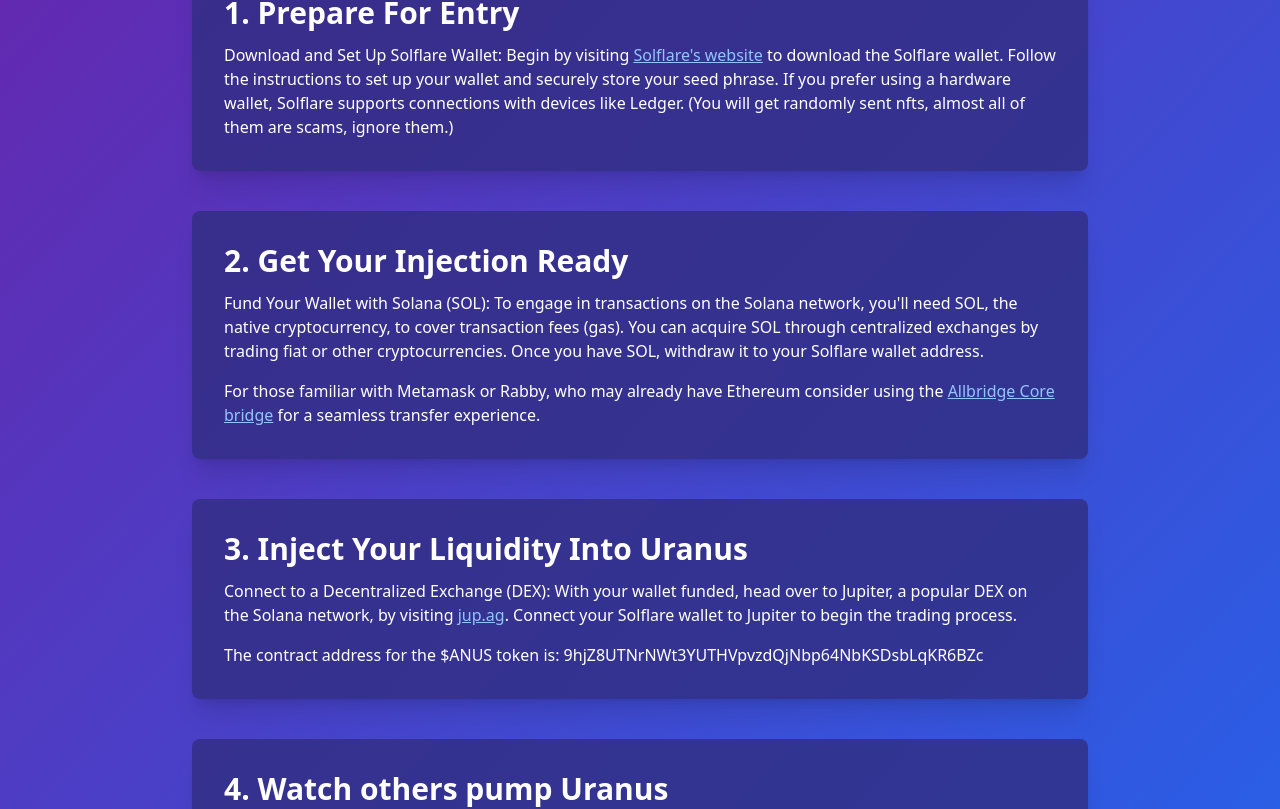
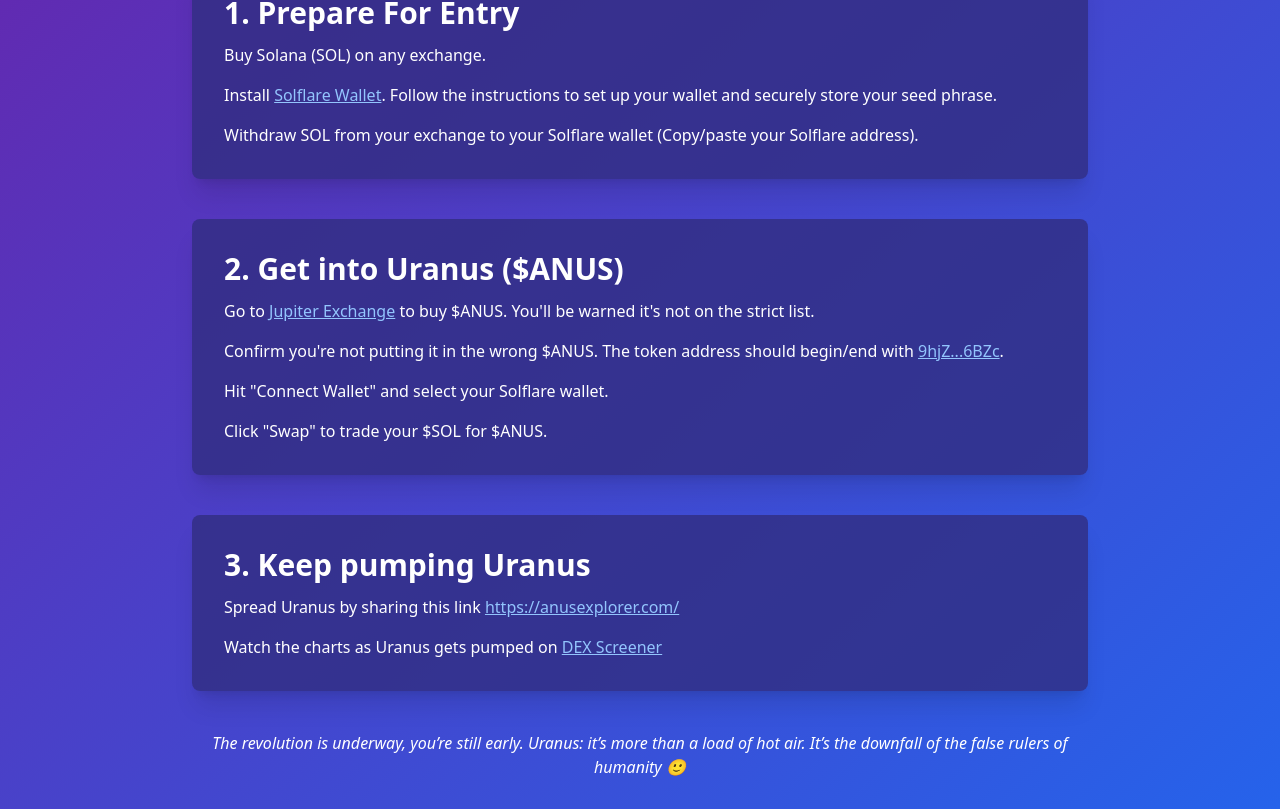
Before and after one commit to iCoderBilal/anusexplorer, a React (Create React App) app: page / in a window 1280 px wide. Shown: the part 2517-3326 px from the top of the page. Built offline with nearby package versions, Linux system fonts and the light colour scheme.

Commit message:
update how-to

```diff
--- a/src/components/Believe.jsx
+++ b/src/components/Believe.jsx
@@ -18,34 +18,41 @@
       <div className="journey-step bg-indigo-900 bg-opacity-80 shadow-xl p-5 lg:p-8 rounded-lg">
         <h2 className="text-3xl font-semibold mb-3">1. Prepare For Entry</h2>
         <p>
-        Download and Set Up Solflare Wallet: Begin by visiting <a href="https://solflare.com/" className="underline text-blue-300 hover:text-blue-200" target="_blank" rel="noopener noreferrer">Solflare's website</a> to download the Solflare wallet. Follow the instructions to set up your wallet and securely store your seed phrase. If you prefer using a hardware wallet, Solflare supports connections with devices like Ledger.  (You will get randomly sent nfts, almost all of them are scams, ignore them.)
+        Buy Solana (SOL) on any exchange.
+        </p>
+        <p className="mt-4">
+        Install <a href="https://solflare.com/" className="underline text-blue-300 hover:text-blue-200" target="_blank" rel="noopener noreferrer">Solflare Wallet</a>. Follow the instructions to set up your wallet and securely store your seed phrase.
+        </p>
+        <p className="mt-4">
+        Withdraw SOL from your exchange to your Solflare wallet (Copy/paste your Solflare address).
         </p>
       </div>
 
       <div className="journey-step bg-indigo-900 bg-opacity-80 shadow-xl p-5 lg:p-8 rounded-lg">
-        <h2 className="text-3xl font-semibold mb-3">2. Get Your Injection Ready</h2>
+        <h2 className="text-3xl font-semibold mb-3">2. Get into Uranus ($ANUS)</h2>
         <p>
-          Fund Your Wallet with Solana (SOL): To engage in transactions on the Solana network, you'll need SOL, the native cryptocurrency, to cover transaction fees (gas). You can acquire SOL through centralized exchanges by trading fiat or other cryptocurrencies. Once you have SOL, withdraw it to your Solflare wallet address.
+        Go to <a href="https://jup.ag/swap/SOL-ANUS_9hjZ8UTNrNWt3YUTHVpvzdQjNbp64NbKSDsbLqKR6BZc" className="underline text-blue-300 hover:text-blue-200" target="_blank" rel="noopener noreferrer">Jupiter Exchange</a> to buy $ANUS. You'll be warned it's not on the strict list.
         </p>
         <p className="mt-4">
-          For those familiar with Metamask or Rabby, who may already have Ethereum consider using the <a href="https://core.allbridge.io/" className="underline text-blue-300 hover:text-blue-200" target="_blank" rel="noopener noreferrer">Allbridge Core bridge</a> for a seamless transfer experience.
+        Confirm you&apos;re not putting it in the wrong $ANUS. The token address should begin/end with <a href="https://solscan.io/token/9hjZ8UTNrNWt3YUTHVpvzdQjNbp64NbKSDsbLqKR6BZc" className="underline text-blue-300 hover:text-blue-200" target="_blank" rel="noopener noreferrer">9hjZ...6BZc</a>.
+        </p>
+
+        <p className="mt-4">
+        Hit "Connect Wallet" and select your Solflare wallet.
+        </p>
+
+        <p className="mt-4">
+        Click "Swap" to trade your $SOL for $ANUS.
         </p>
       </div>
 
       <div className="journey-step bg-indigo-900 bg-opacity-80 shadow-xl p-5 lg:p-8 rounded-lg">
-        <h2 className="text-3xl font-semibold mb-3">3. Inject Your Liquidity Into Uranus</h2>
+        <h2 className="text-3xl font-semibold mb-3">3. Keep pumping Uranus</h2>
         <p>
-        Connect to a Decentralized Exchange (DEX): With your wallet funded, head over to Jupiter, a popular DEX on the Solana network, by visiting <a href="https://jup.ag/swap/SOL-ANUS_9hjZ8UTNrNWt3YUTHVpvzdQjNbp64NbKSDsbLqKR6BZc" className="underline text-blue-300 hover:text-blue-200" target="_blank" rel="noopener noreferrer">jup.ag</a>. Connect your Solflare wallet to Jupiter to begin the trading process.
+        Spread Uranus by sharing this link <a href="https://anusexplorer.com/" className="underline text-blue-300 hover:text-blue-200" target="_blank" rel="noopener noreferrer">https://anusexplorer.com/</a>
+        </p>
         <p className="mt-4">
-        The contract address for the $ANUS token is: 9hjZ8UTNrNWt3YUTHVpvzdQjNbp64NbKSDsbLqKR6BZc
-          </p>
-        </p>
-      </div>
-
-      <div className="journey-step bg-indigo-900 bg-opacity-80 shadow-xl p-5 lg:p-8 rounded-lg">
-        <h2 className="text-3xl font-semibold mb-3">4. Watch others pump Uranus</h2>
-        <p>
-        Tracking ANUS Token: After completing your transaction, you might want to keep an eye on your investment. Use DEX tools like <a href="https://dexscreener.com/solana/cu4pxu7vh7cfgjmsfzfehpp9aj6fa7ciqdsbvs5hekzk" className="underline text-blue-300 hover:text-blue-200" target="_blank" rel="noopener noreferrer">DEX Screener</a> to monitor the latest market data and performance of the ANUS token.
+        Watch the charts as Uranus gets pumped on <a href="https://dexscreener.com/solana/cu4pxu7vh7cfgjmsfzfehpp9aj6fa7ciqdsbvs5hekzk" className="underline text-blue-300 hover:text-blue-200" target="_blank" rel="noopener noreferrer">DEX Screener</a>
         </p>
       </div>
     </div>
```
